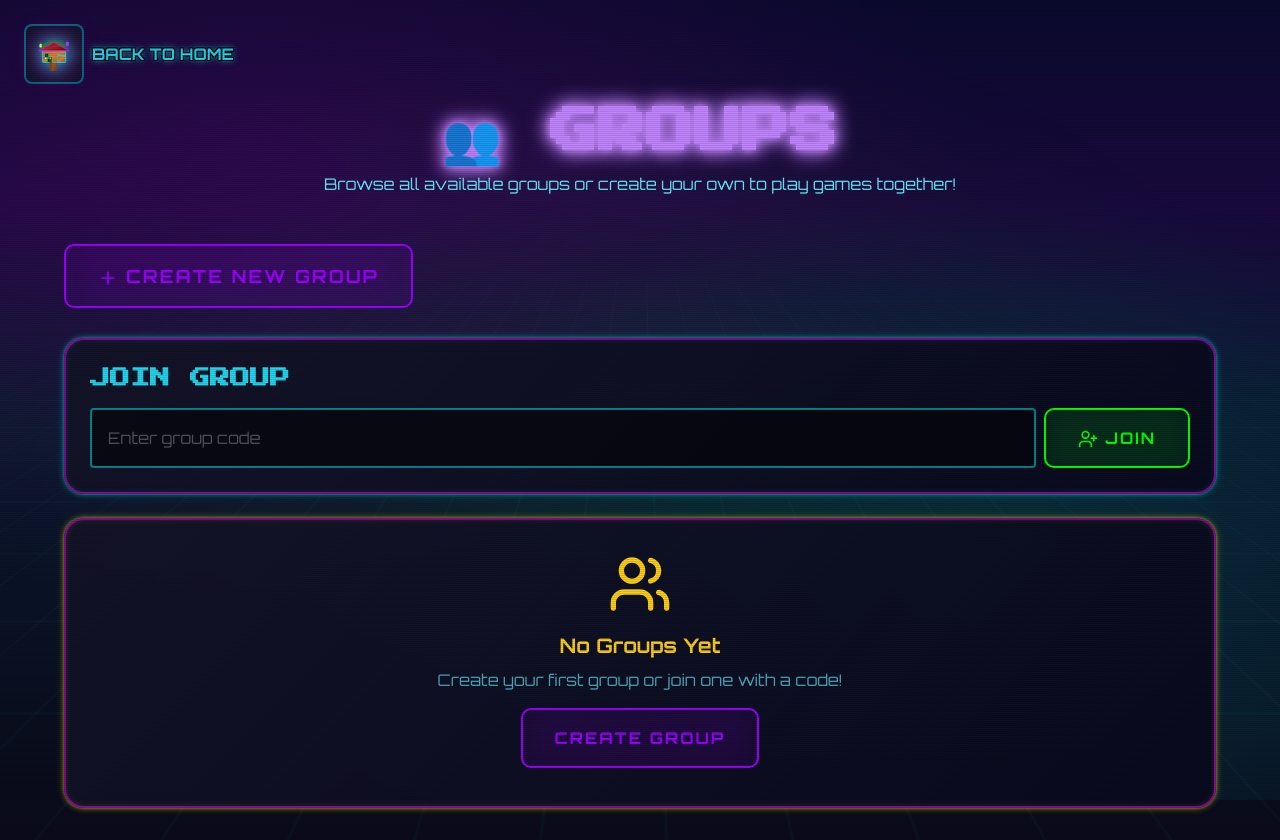
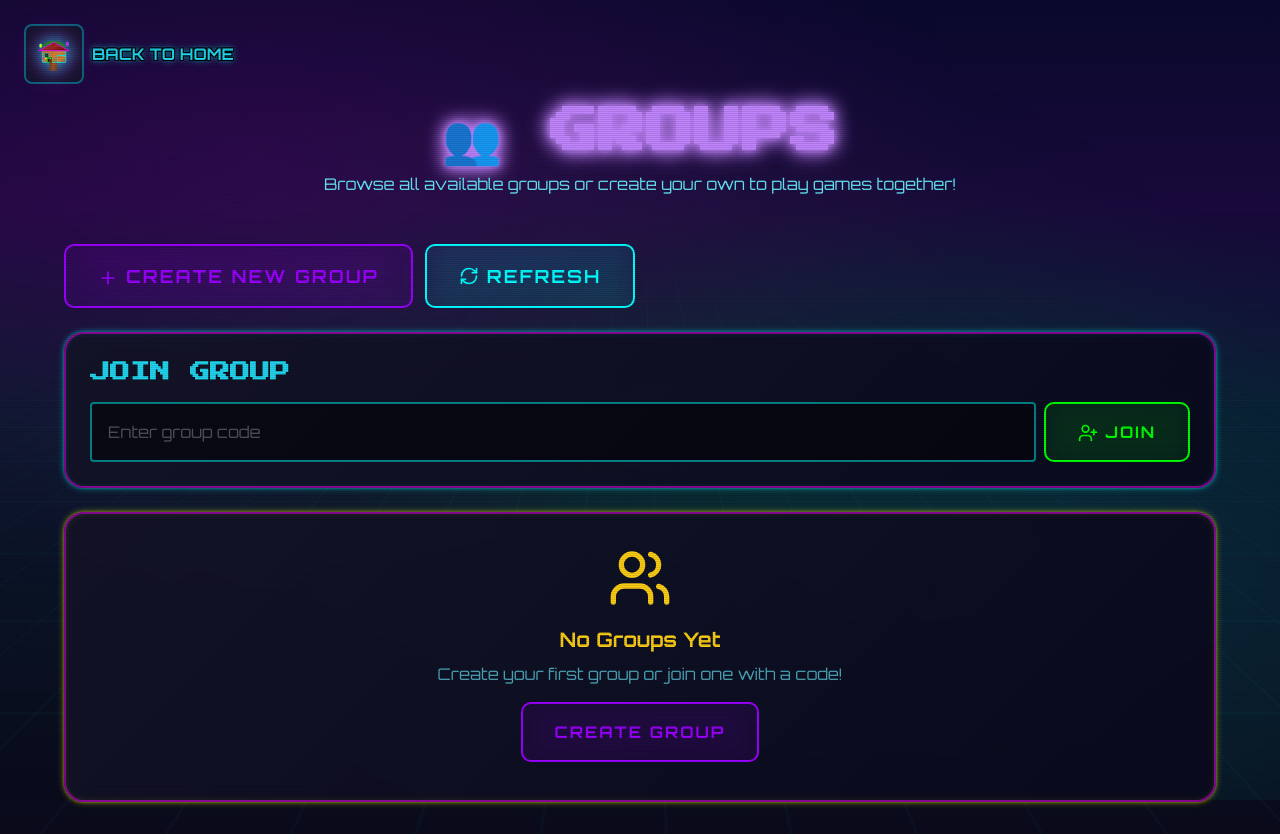
Before and after one commit to Testy911cody/house-games, a Next.js app: page /groups in a window 1280 px wide. Built offline with nearby package versions, Linux system fonts and the light colour scheme; sample sign-in values are in the browser's storage.

Commit message:
Fix groups not showing - add refresh on focus/visibility and manual refresh button

```diff
--- a/app/groups/page.tsx
+++ b/app/groups/page.tsx
@@ -3,7 +3,7 @@
 import { useEffect, useState } from "react";
 import { useRouter } from "next/navigation";
 import Link from "next/link";
-import { ArrowLeft, Users, Plus, Search, Crown, UserPlus, Copy, Check } from "lucide-react";
+import { ArrowLeft, Users, Plus, Search, Crown, UserPlus, Copy, Check, RefreshCw } from "lucide-react";
 
 interface GroupMember {
   id: string;
@@ -39,6 +39,11 @@ export default function GroupsPage() {
     }
     const userData = JSON.parse(user);
     setCurrentUser(userData);
+
+    // Load groups immediately when user is set
+    if (userData) {
+      loadGroups();
+    }
   }, [router]);
 
   useEffect(() => {
@@ -49,19 +54,42 @@ export default function GroupsPage() {
         loadGroups();
       }, 5000);
 
-      return () => clearInterval(refreshInterval);
+      // Refresh when page becomes visible (user switches back to tab)
+      const handleVisibilityChange = () => {
+        if (!document.hidden) {
+          loadGroups();
+        }
+      };
+
+      // Refresh when window gains focus
+      const handleFocus = () => {
+        loadGroups();
+      };
+
+      document.addEventListener("visibilitychange", handleVisibilityChange);
+      window.addEventListener("focus", handleFocus);
+
+      return () => {
+        clearInterval(refreshInterval);
+        document.removeEventListener("visibilitychange", handleVisibilityChange);
+        window.removeEventListener("focus", handleFocus);
+      };
     }
   }, [currentUser]);
 
   const loadGroups = () => {
-    if (!currentUser) return;
     // Show ALL available groups, not just user's groups
+    try {
       const allGroups = JSON.parse(localStorage.getItem("groups") || "[]");
       // Sort by creation date (newest first) for better visibility
       const sortedGroups = [...allGroups].sort((a, b) =>
         new Date(b.createdAt).getTime() - new Date(a.createdAt).getTime()
       );
       setGroups(sortedGroups);
+    } catch (error) {
+      console.error("Error loading groups:", error);
+      setGroups([]);
+    }
   };
 
   const joinGroupByCode = (code: string) => {
@@ -172,15 +200,26 @@ export default function GroupsPage() {
           </p>
         </div>
 
-        {/* Create Group Button */}
-        <div className="mb-6 animate-scale-in delay-400">
+        {/* Create Group Button and Refresh */}
+        <div className="mb-6 animate-scale-in delay-400 flex gap-3 flex-wrap">
           <Link
             href="/groups/create"
-            className="block neon-btn neon-btn-purple w-full sm:w-auto sm:inline-block py-3 px-6 text-center text-lg font-bold hover:animate-pulse-glow"
+            className="block neon-btn neon-btn-purple flex-1 sm:flex-none sm:inline-block py-3 px-6 text-center text-lg font-bold hover:animate-pulse-glow"
           >
             <Plus className="w-5 h-5 inline mr-2 animate-rotate-in" />
             CREATE NEW GROUP
           </Link>
+          <button
+            onClick={() => {
+              loadGroups();
+              setSearchQuery("");
+            }}
+            className="neon-btn neon-btn-cyan py-3 px-6 text-lg font-bold hover:animate-pulse-glow flex items-center gap-2"
+            title="Refresh groups list"
+          >
+            <RefreshCw className="w-5 h-5" />
+            <span className="hidden sm:inline">REFRESH</span>
+          </button>
         </div>
 
         {/* Join Group Section */}
```
Lines whose indentation alone changed are shown as unchanged.
